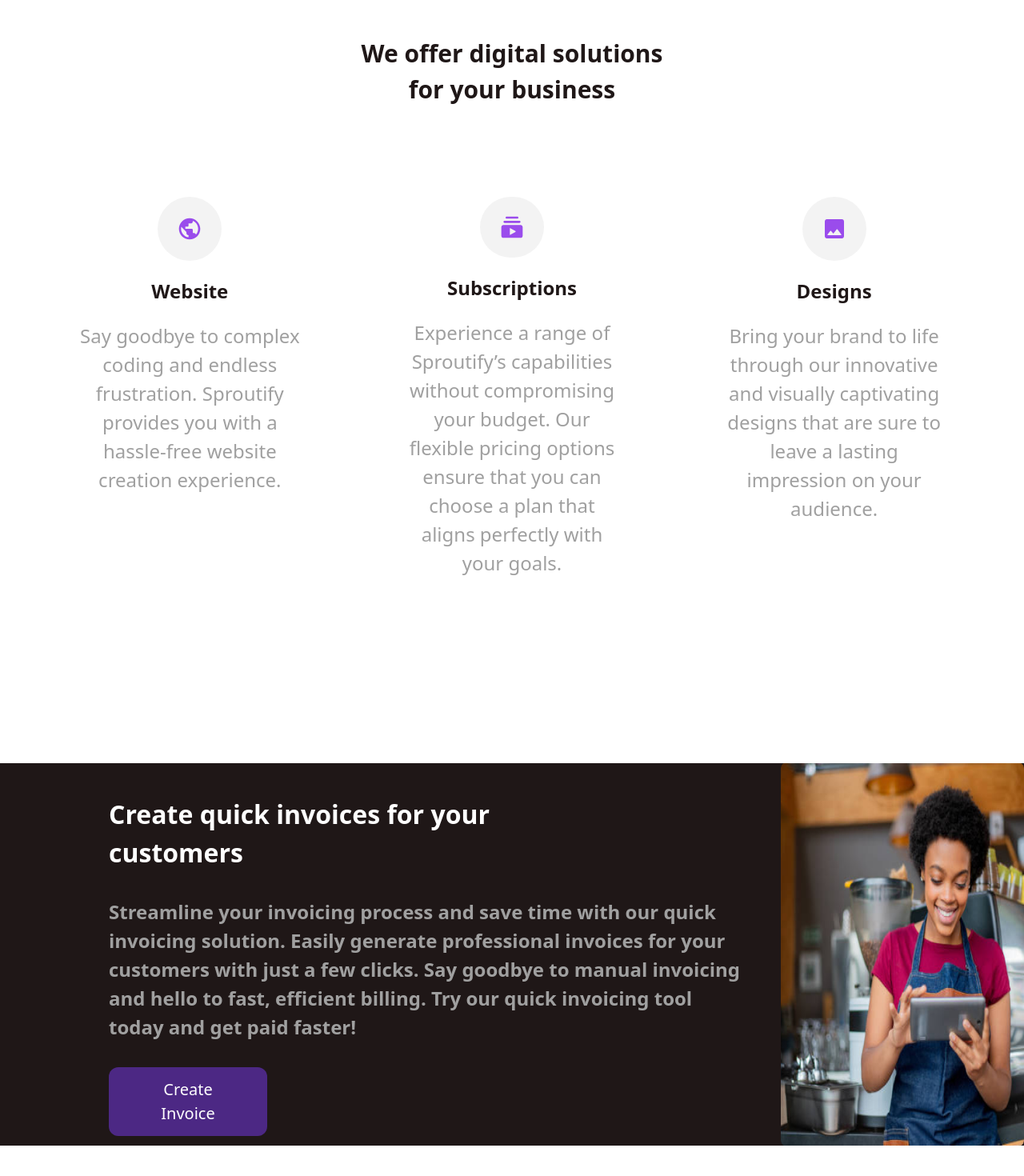
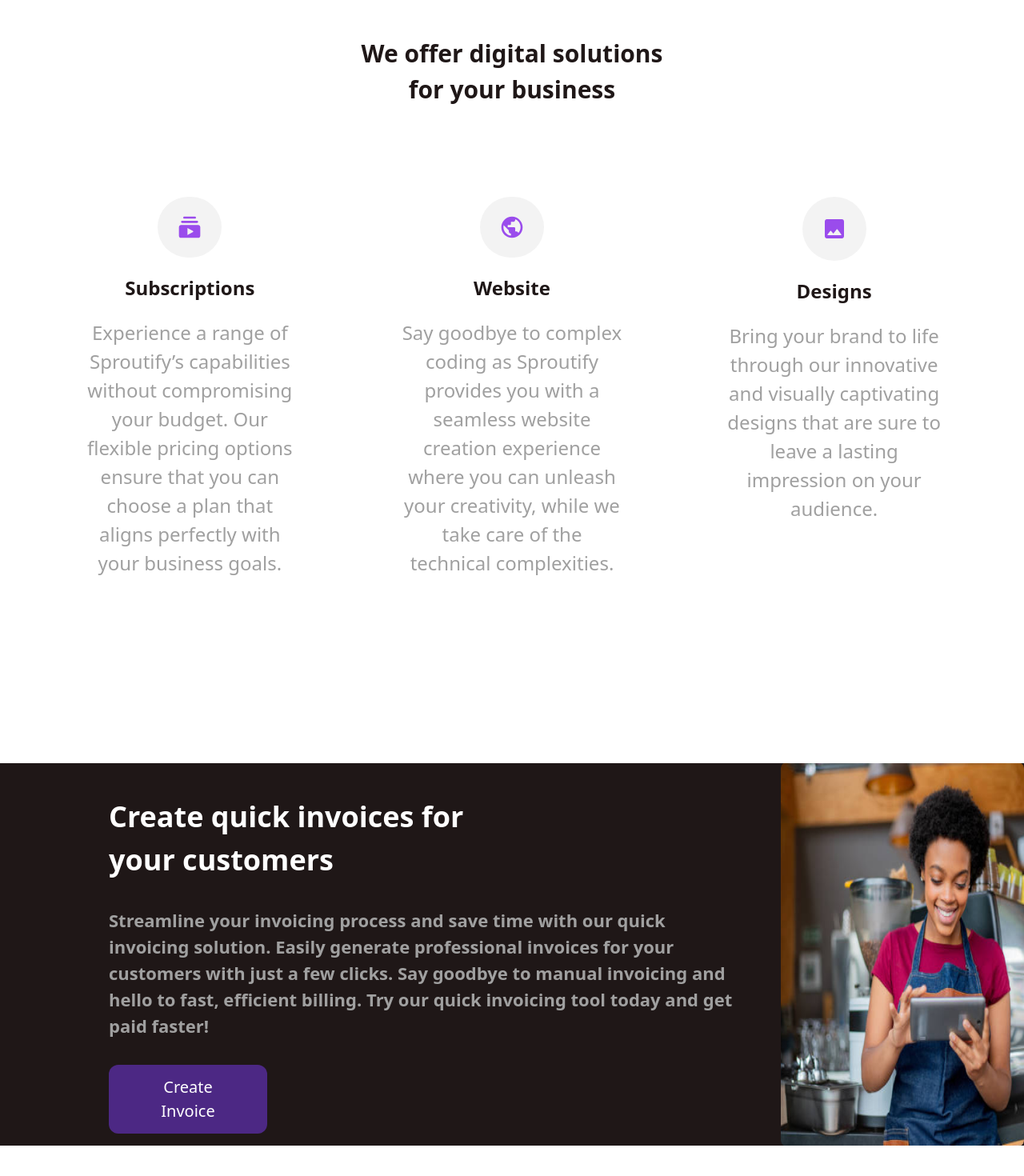
Before and after one commit to CISH-NG/sproutify-beta, a Next.js app: page / in a window 1280 px wide. Shown: the part 1470-2940 px from the top of the page at 80% size. Built offline with nearby package versions, Linux system fonts and the light colour scheme.

Commit message:
WIP: Adjusting corrections made.

```diff
--- a/src/pages/index.tsx
+++ b/src/pages/index.tsx
@@ -52,17 +52,17 @@ const clientsSaying = [
 const services = [
   {
     id: 1,
-    name: "Website",
+    name: "Subscriptions",
     content:
-      " Say goodbye to complex coding and endless frustration. Sproutify provides you with a hassle-free website creation experience.",
-    image: website,
+      "Experience a range of Sproutify’s capabilities without compromising your budget. Our flexible pricing options ensure that you can choose a plan that aligns perfectly with your business goals.",
+    image: subscriptions,
   },
   {
     id: 2,
-    name: "Subscriptions",
+    name: "Website",
     content:
-      "Experience a range of Sproutify’s capabilities without compromising your budget. Our flexible pricing options ensure that you can choose a plan that aligns perfectly with your goals.",
-    image: subscriptions,
+      "Say goodbye to complex coding as Sproutify provides you with a seamless website creation experience where you can unleash your creativity, while we take care of the technical complexities.",
+    image: website,
   },
   {
     id: 3,
@@ -165,10 +165,10 @@ export default function Home() {
 
       <section className="lg:h-[478px] h-[800px] flex lg:flex-row flex-col my-[200px] mx-auto justify-between bg-[#1F1717]">
         <div className="flex flex-col p-3 lg:p-10 gap-8 lg:ml-24">
-          <h1 className="lg:text-[32px] text-[24px] text-center text-[#FFFFFF] lg:text-left lg:w-[518px]  font-semibold ">
+          <h1 className="lg:text-[36px] text-[24px] text-center text-[#FFFFFF] lg:text-left lg:w-[518px]  font-semibold ">
             Create quick invoices for your customers
           </h1>
-          <p className="lg:text-[24px] text-[16px] text-[#A0A0A0] lg:text-left lg:w-[800px] text-center font-semibold">
+          <p className="lg:text-[22px] text-[16px] text-[#A0A0A0] lg:text-left lg:w-[800px] text-center font-semibold">
             Streamline your invoicing process and save time with our quick
             invoicing solution. Easily generate professional invoices for your
             customers with just a few clicks. Say goodbye to manual invoicing
```
